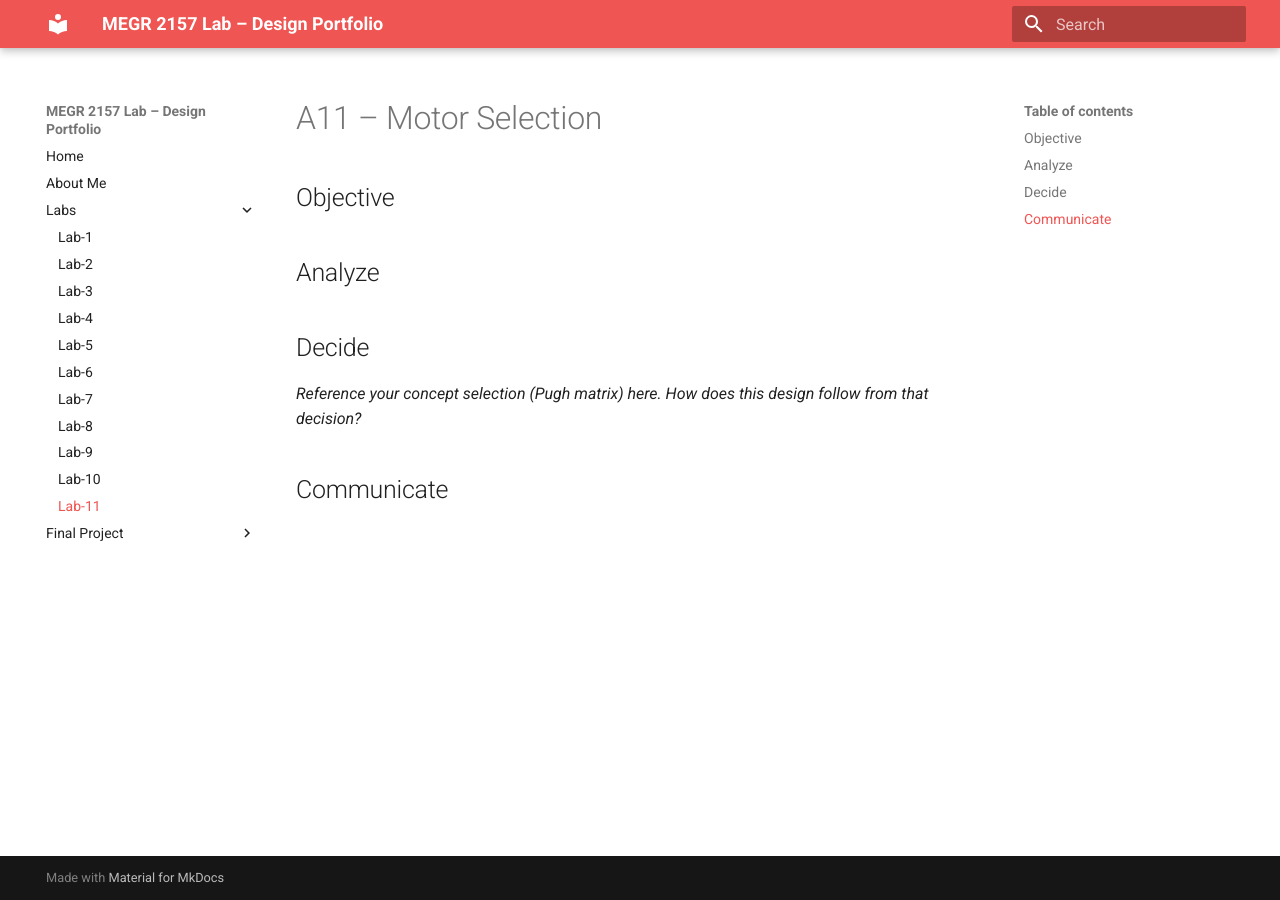
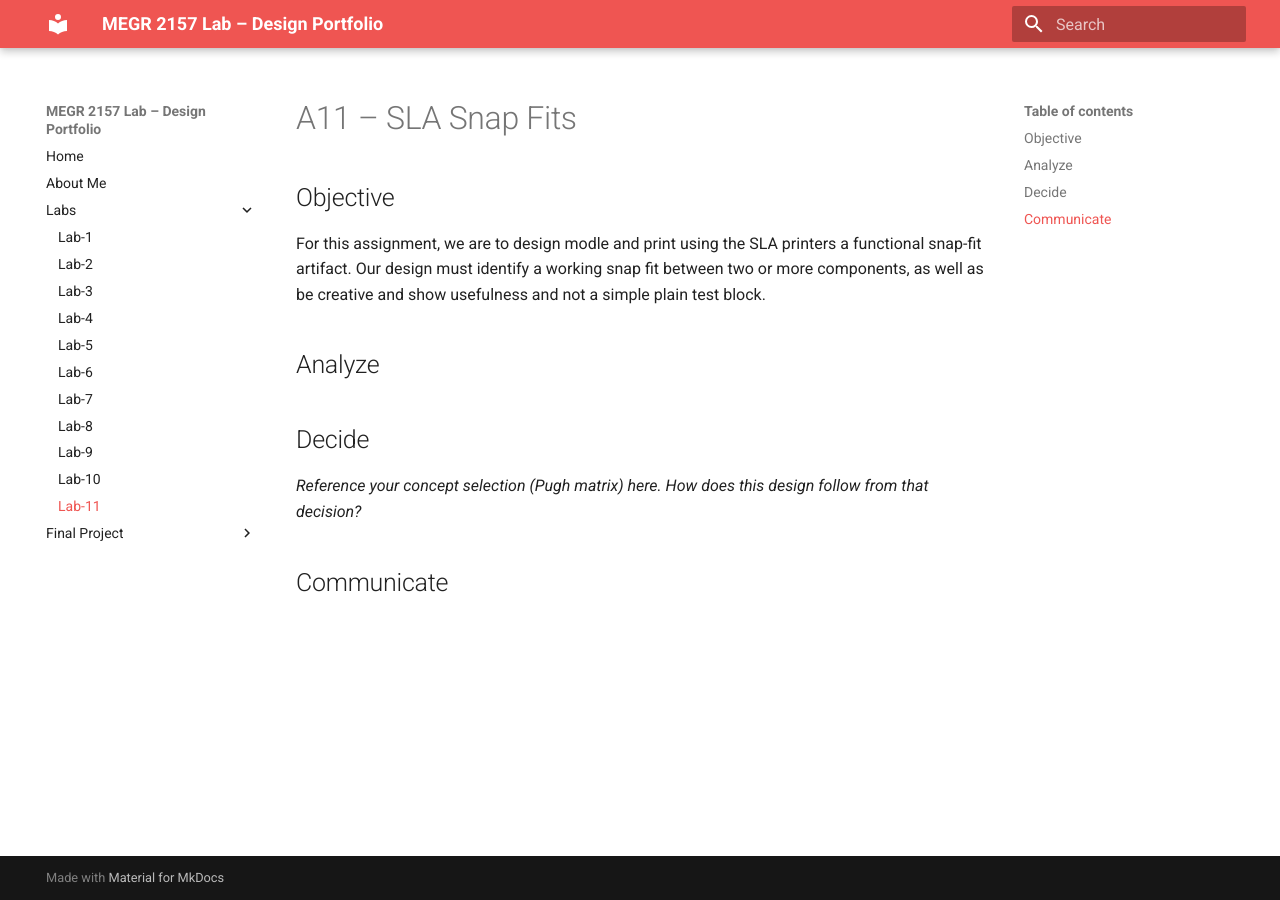
Before and after one commit to NathanZimmy/MEGR-2156-Lab, an MkDocs documentation site: the page built from docs/Labs/L11/index.md, in a window 1280 px wide. Built offline with MkDocs 1.6.1 and Material for MkDocs 9.7.7, drawn with Linux system fonts in a browser that asks for light colours.

Commit message:
Update index.md

```diff
--- a/docs/Labs/L11/index.md
+++ b/docs/Labs/L11/index.md
@@ -1,7 +1,7 @@
-# A11 – Motor Selection
+# A11 – SLA Snap Fits
 
 ## Objective
-
+For this assignment, we are to design modle and print using the SLA printers a functional snap-fit artifact. Our design must identify a working snap fit between two or more components, as well as be creative and show usefulness and not a simple plain test block.
 
 ## Analyze
 
```
